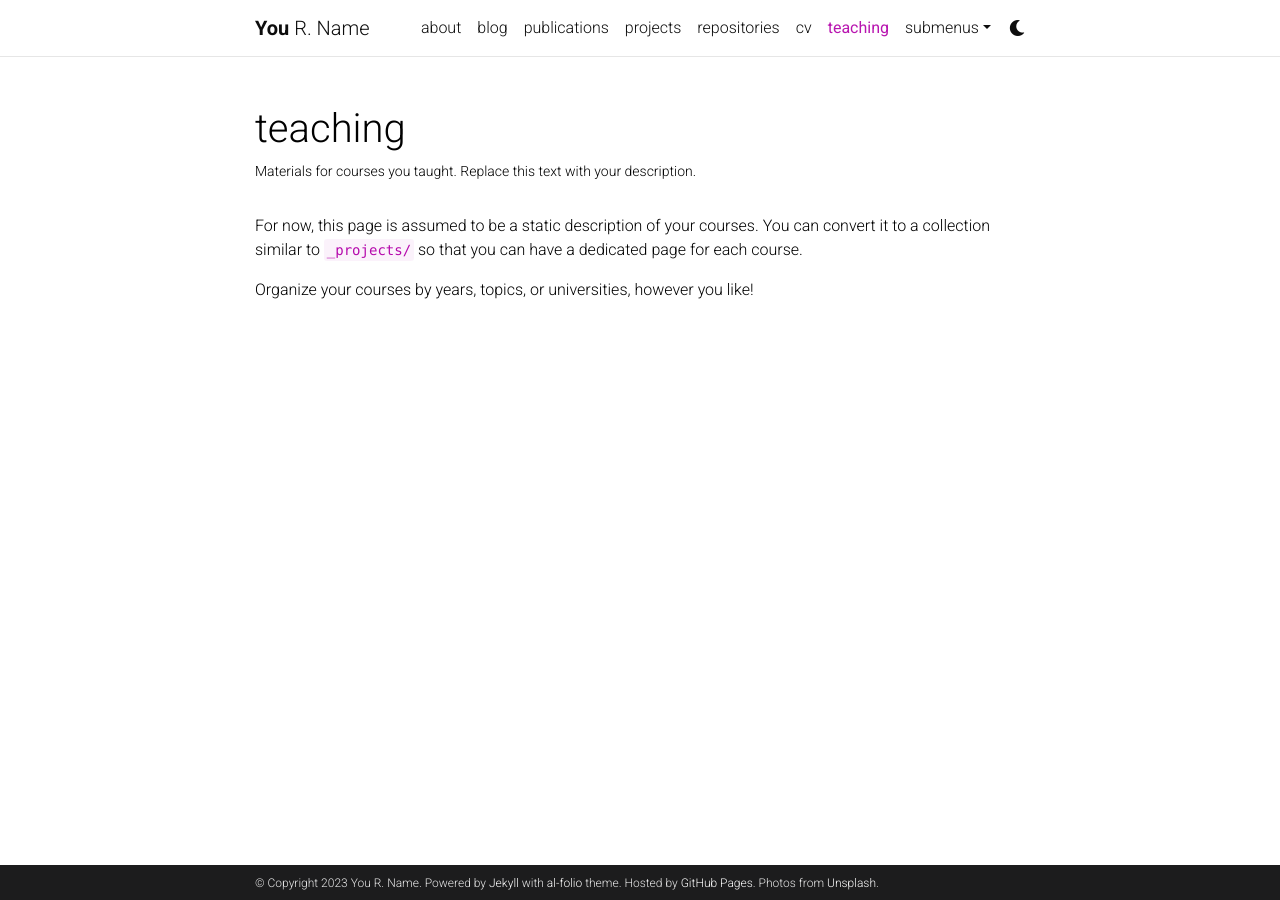
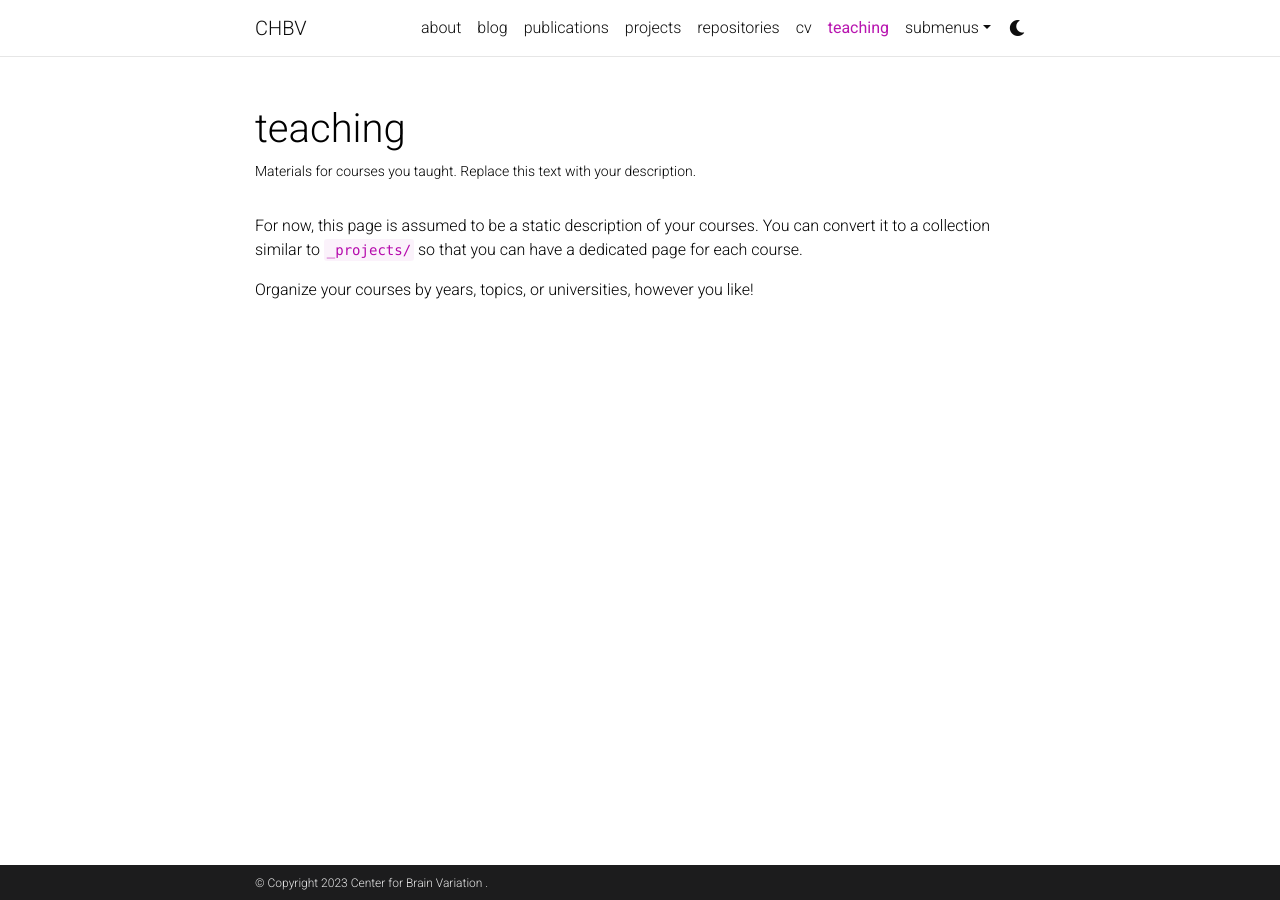
Before and after one commit to broadinstitute/chbv, a Jekyll site: the page built from _pages/teaching.md, in a window 1280 px wide. Built offline with Jekyll 4.4.1, drawn with Linux system fonts in a browser that asks for light colours; comment, search, counter and statistics services are not loaded; a style sheet for code colours, icons or effects is not loaded.

Commit message:
Update name; footer in _config.yml

```diff
--- a/_config.yml
+++ b/_config.yml
@@ -2,17 +2,14 @@
 # Site settings
 # -----------------------------------------------------------------------------
 
-title: blank # the website title (if blank, full name will be used instead)
-first_name: You
-middle_name: R.
-last_name: Name
-email: you@example.com
+title: CHBV # the website title (if blank, full name will be used instead)
+first_name: Center for Brain Variation
+middle_name:
+last_name:
+email: brain@broadinstitute.org
 description: > # the ">" symbol means to ignore newlines until "footer_text:"
-  A simple, whitespace theme for academics. Based on [*folio](https://github.com/bogoli/-folio) design.
+  The Center for Brain Variation at the Broad Institute of MIT and Harvard.
 footer_text: >
-  Powered by <a href="https://jekyllrb.com/" target="_blank">Jekyll</a> with <a href="https://github.com/alshedivat/al-folio">al-folio</a> theme.
-  Hosted by <a href="https://pages.github.com/" target="_blank">GitHub Pages</a>.
-  Photos from <a href="https://unsplash.com" target="_blank">Unsplash</a>.
 keywords: jekyll, jekyll-theme, academic-website, portfolio-website  # add your own keywords or leave empty
 
 lang: en # the language of your site (for example: en, fr, cn, ru, etc.)
```
